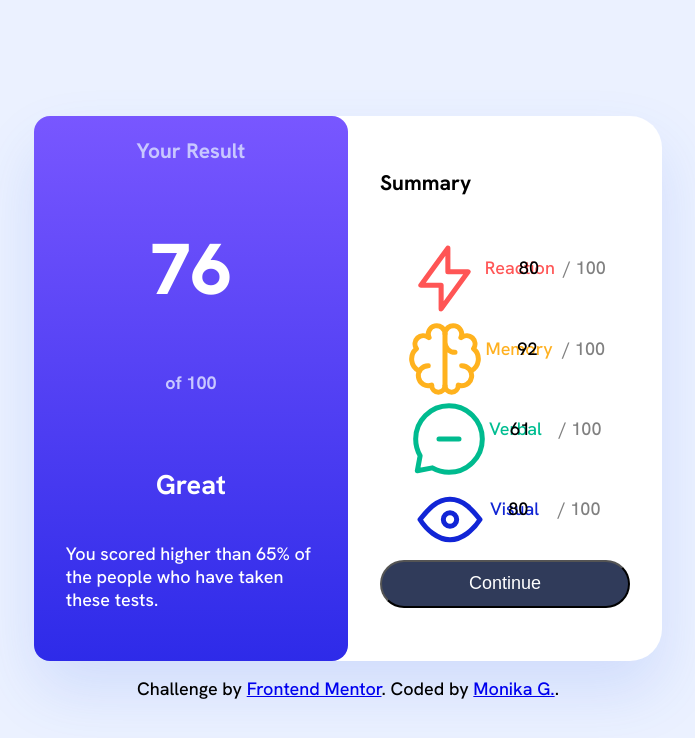
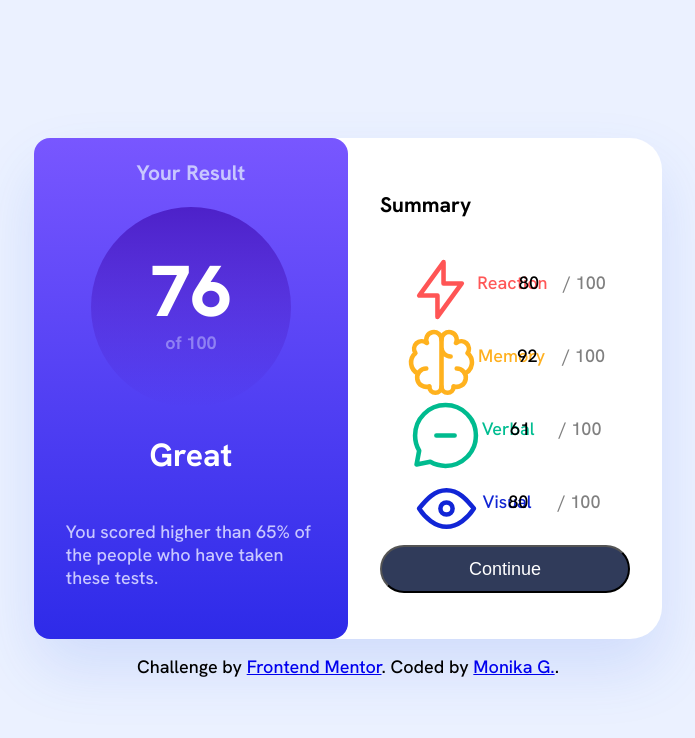
Before and after one commit to eMKa18/results-summary-component-main, a plain HTML site: page index.html in a window 1280 px wide. Shown: the whole page, without its empty margins (292-987 px from the left). Drawn offline with Linux system fonts and the light colour scheme.

Commit message:
Adding background circle and fixing typo for result description

```diff
--- a/styles.css
+++ b/styles.css
@@ -96,11 +96,25 @@ div.score-panel {
     display: flex;
     flex-direction: column;
     align-items: center;
-    justify-content: flex-start;
+    justify-content: space-around;
+    padding-left: 2rem;
+    padding-right: 2rem;
+    padding-bottom: 2rem;
 }
 
 h3.your-result {
     color: var(--cc-clr-light-lavender);
+}
+
+div.circle-result {
+    display: flex;
+    flex-direction: column;
+    align-items: center;
+    align-content: center;
+    border-radius: 50%;
+    width: 200px;
+    height: 200px;
+    background-image: linear-gradient(180deg, #4D21C9 0%, rgba(37, 33, 201, 0.00) 100%, rgba(37, 33, 201, 0.00) 100%);
 }
 
 h1.score {
@@ -111,11 +125,13 @@ h1.score {
 }
 
 p.total {
+    margin-top: -2.8rem;
     color: var(--cc-clr-light-lavender);
     font-weight: var(--cc-font-bold);
+    opacity: 0.5;
 }
 
-p.result {
+h2.result {
     font-size: 32px;
     font-weight: var(--cc-font-bold);
     color: var(--cc-clr-white);
@@ -125,25 +141,13 @@ div.result-description {
     display: flex;
     flex-direction: column;
     align-items: center;
-    margin: 2rem;
     font-size: var(--cc-font-size);
 }
 
-div.circle-result {
-    display: flex;
-    flex-direction: column;
-    flex-wrap: wrap;
-    align-items: center;
-    align-content: center;
-    /* background-image: radial-gradient(circle at center in hsl longer hue, var(--cc-clr-circle-1), var(--cc-clr-circle-0)); */
-    border-radius: 50%;
-    background-color: radial-gradient(circle at center in hsl longer hue, var(--cc-clr-circle-1), var(--cc-clr-circle-0));
-}
-
-p.descryption {
+p.description {
     font-size: var(--cc-font-size);
     color: var(--cc-clr-light-lavender);
-    font-weight: var(--cc-font-medium)
+    font-weight: var(--cc-font-medium);
 }
 
 div.summary-panel {
```
